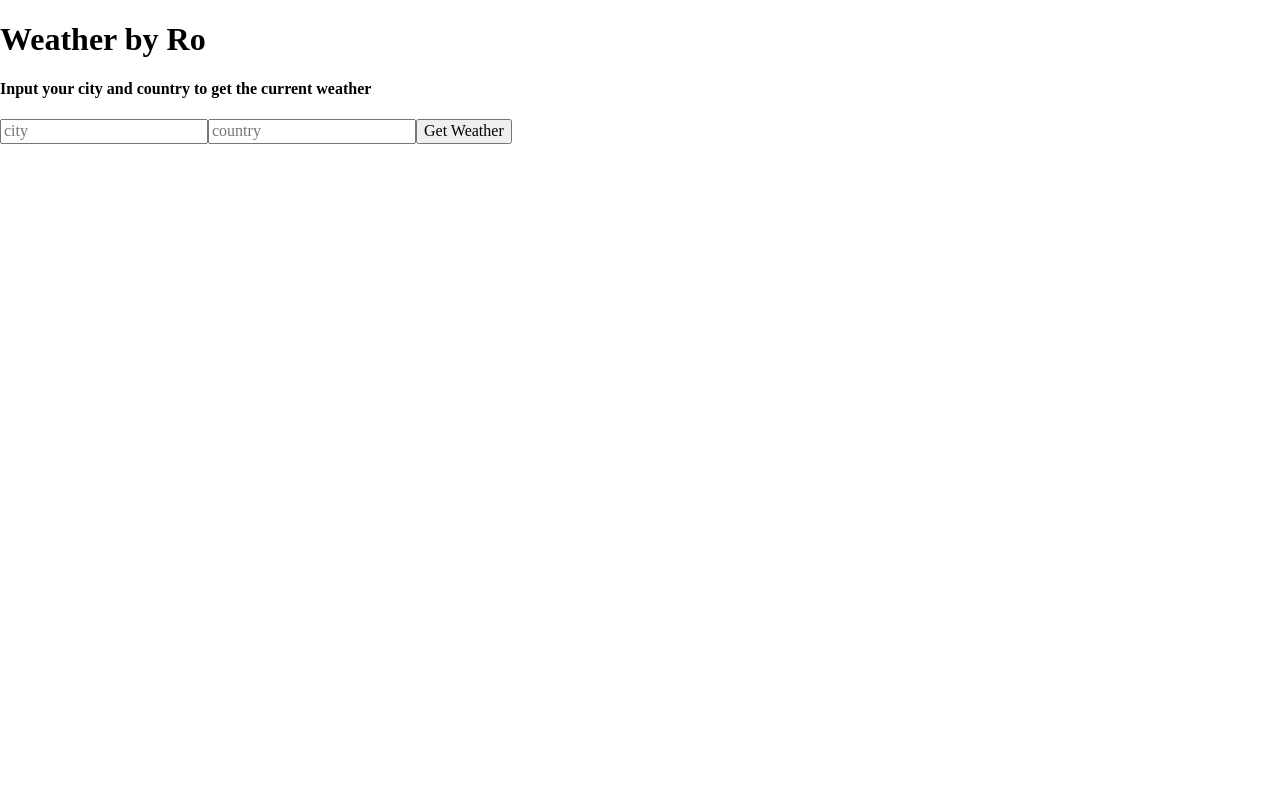
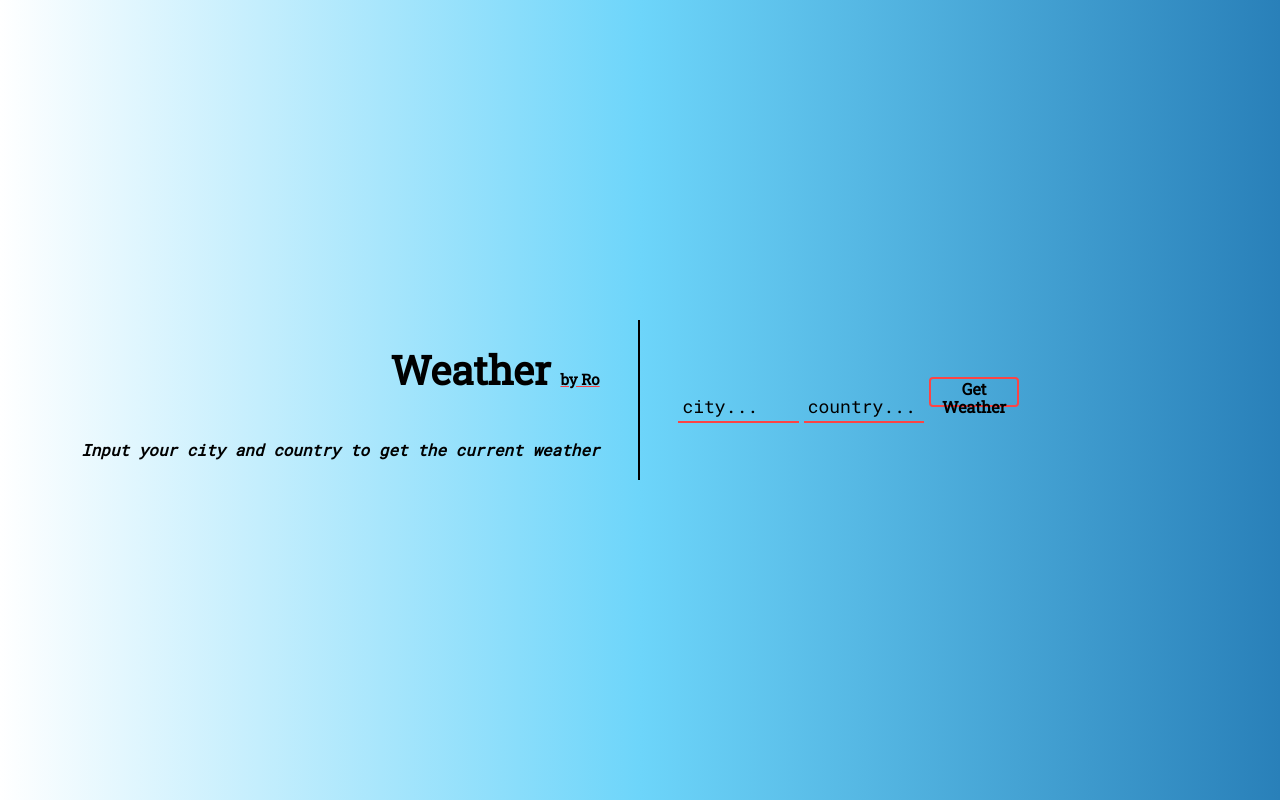
Before and after one commit to rosilioroman/weatherapp, a React (Create React App) app: page / in a window 1280 px wide. Built offline with nearby package versions, Linux system fonts and the light colour scheme.

Commit message:
Add conditional render to Results.js. Initial styles, needs work for better UI/UX. MVP complete.

```diff
--- a/public/index.html
+++ b/public/index.html
@@ -22,6 +22,7 @@
       work correctly both with client-side routing and a non-root public URL.
       Learn how to configure a non-root public URL by running `npm run build`.
     -->
+    <link href="https://fonts.googleapis.com/css?family=Roboto+Mono|Roboto+Slab" rel="stylesheet"> <!--Font imports-->
     <title>Weather by Ro</title>
   </head>
   <body>
--- /dev/null
+++ b/src/App.css
@@ -0,0 +1,9 @@
+.App {
+    font-family: 'Roboto Mono', monospace;
+    font-size: 1.6rem;
+    width: 100%;
+    height: 100vh;
+    display: flex;
+    justify-content: center;
+    align-items: center;
+}
--- a/src/App.js
+++ b/src/App.js
@@ -6,7 +6,7 @@ import HeaderContainer from './components/HeaderComponents/HeaderContainer';
 import Results from './components/ContentComponents/Results';
 import UserInputContainer from './components/InputComponents/UserInputContainer'
 
-import './normalize.css'
+import './App.css';
 
 // Unique key for OpenWeatherMap API
 const api_key = 'f437458d284235b298383bdc10a5b3a8';
@@ -22,7 +22,7 @@ class App extends Component {
   getWeather = (cityName, country, history) => {
     let countryCode = country.toLowerCase();
 
-    axios.get(`https://api.openweathermap.org/data/2.5/weather?q=${cityName},${countryCode}&appid=${api_key}`)
+    axios.get(`https://api.openweathermap.org/data/2.5/weather?q=${cityName},${countryCode}&units=imperial&appid=${api_key}`)
     .then(response => {
       this.setState({ weather: response.data })
       history.push("/results"); //navigate browser to /results
--- /dev/null
+++ b/src/components/ContentComponents/Results.css
@@ -0,0 +1,8 @@
+.results-container {
+    width: 50%;
+    padding-left: 3%;
+}
+
+.results-link {
+    text-decoration: underline #FC4445;
+}
--- a/src/components/ContentComponents/Results.js
+++ b/src/components/ContentComponents/Results.js
@@ -1,17 +1,45 @@
 import React from 'react';
 import { Link } from 'react-router-dom';
+import './Results.css';
 
 function Results(props) {
+    console.log(props.weather);
+    if(typeof props.weather.main === 'undefined') {
+        return (
+            <div className="results-container">
+                <Link to="/" className="results-link">Get weather from another city</Link>
+            </div>
+        );
+    }
+
     return (
         <div className="results-container">
-            <Link to="/">Get weather from another city</Link>
+            <h4>Location: {props.weather.name}, {props.weather.sys.country}</h4>
             <ul>
                 <li>
-                    Current Temp: {props.weather.main.temp}
+                    Temperature: {Math.round(props.weather.main.temp)} &#8457; / {farenheitConverter(props.weather.main.temp)} &#8451;
+                </li>
+                <li>
+                    Humidity: {props.weather.main.humidity} %
+                </li>
+                <li>
+                    Clouds: {cloudStatus(props.weather.clouds.all)}
                 </li>
             </ul>
+            <Link to="/" className="results-link">Get weather from another city</Link>
         </div>
     );
 }
 
+function farenheitConverter(fTemp) {
+    return Math.round((fTemp - 32) * 5 / 9);
+}
+
+function cloudStatus(cloudValue) {
+    if(cloudValue >= 50) return "Cloudy";
+    if(cloudValue < 50) return "Partly Cloudy";
+    if(cloudValue <25) return "Mostly Clear";
+    if(cloudValue <= 10) return "Clear";
+}
+
 export default Results;
--- /dev/null
+++ b/src/components/HeaderComponents/Header.css
@@ -0,0 +1,23 @@
+.header-wrapper {
+    display: flex;
+    flex-direction: column;
+    justify-content: center;
+    align-items: flex-end;
+    border-right: 2px solid black;
+    padding-right: 3%;
+    width: 50%;
+}
+
+.title-wrapper h1 {
+    font-family: 'Roboto Slab', serif;
+    font-size: 4rem;
+}
+
+.ro-link {
+    font-size: 1.5rem;
+    text-decoration: underline #FC4445;
+}
+
+.subtitle {
+    font-style: italic;
+}
--- a/src/components/HeaderComponents/HeaderContainer.js
+++ b/src/components/HeaderComponents/HeaderContainer.js
@@ -1,10 +1,11 @@
 import React from 'react';
+import './Header.css';
 
 function HeaderContainer() {
     return (
         <header className="header-wrapper">
             <div className="title-wrapper">
-                <h1>Weather by Ro</h1>
+                <h1>Weather <a className="ro-link" href="https://github.com/rosilioroman">by Ro</a></h1>
             </div>
             <h4 className="subtitle">Input your city and country to get the current weather</h4>
         </header>
--- /dev/null
+++ b/src/components/InputComponents/UserInput.css
@@ -0,0 +1,37 @@
+.user-input-wrapper {
+    padding-left: 3%;
+    width: 50%;
+}
+
+.user-input-field {
+    width: 20%;
+    margin-right: 5px;
+    padding: 4px;
+    border: none;
+    border-bottom: 2px solid #FC4445;
+    background: transparent;
+    font-size: 1.8rem;
+}
+
+.user-input-field:focus  {
+    outline: none;
+}
+
+.user-input-field::placeholder {
+    color: black;
+}
+
+.input-btn {
+    font-family: 'Roboto Slab', serif;
+    font-weight: bold;
+    width: 15%;
+    height: 30px;
+    border: 2px solid #FC4445;
+    border-radius: 4px;
+    background-color: transparent;
+}
+
+.input-btn:hover {
+    cursor: pointer;
+    background-color: #55BCC9;
+}
--- a/src/components/InputComponents/UserInputContainer.js
+++ b/src/components/InputComponents/UserInputContainer.js
@@ -1,4 +1,5 @@
 import React, { Component } from 'react';
+import './UserInput.css';
 
 class UserInputContainer extends Component {
     constructor(props) {
@@ -24,19 +25,19 @@ class UserInputContainer extends Component {
             <form className="user-input-wrapper" onSubmit={this.getWeather}>
                 <input
                     type="text"
-                    placeholder="city"
+                    placeholder="city..."
                     name="city"
                     className="user-input-field"
                     onChange={this.inputChangeHandler}
                 />
                 <input
                     type="text"
-                    placeholder="country"
+                    placeholder="country..."
                     name="country"
                     className="user-input-field"
                     onChange={this.inputChangeHandler}
                 />
-                <button type="submit">Get Weather</button>
+                <button type="submit" className="input-btn">Get Weather</button>
             </form>
         );
     }
--- /dev/null
+++ b/src/index.css
@@ -0,0 +1,20 @@
+/* Global Styles */
+
+* {
+    box-sizing: border-box;
+}
+
+html {
+    font-size: 62.5%;
+}
+
+body {
+    background: #2980B9;  /* fallback for old browsers */
+    background: -webkit-linear-gradient(to right, #FFFFFF, #6DD5FA, #2980B9);  /* Chrome 10-25, Safari 5.1-6 */
+    background: linear-gradient(to right, #FFFFFF, #6DD5FA, #2980B9); /* W3C, IE 10+/ Edge, Firefox 16+, Chrome 26+, Opera 12+, Safari 7+ */
+}
+
+a {
+    text-decoration: none;
+    color: inherit;
+}
--- a/src/index.js
+++ b/src/index.js
@@ -3,4 +3,7 @@ import ReactDOM from 'react-dom';
 import {BrowserRouter as Router} from 'react-router-dom';
 import App from './App';
 
+import './normalize.css';
+import './index.css';
+
 ReactDOM.render(<Router><App /></Router>, document.getElementById('root'));
```
